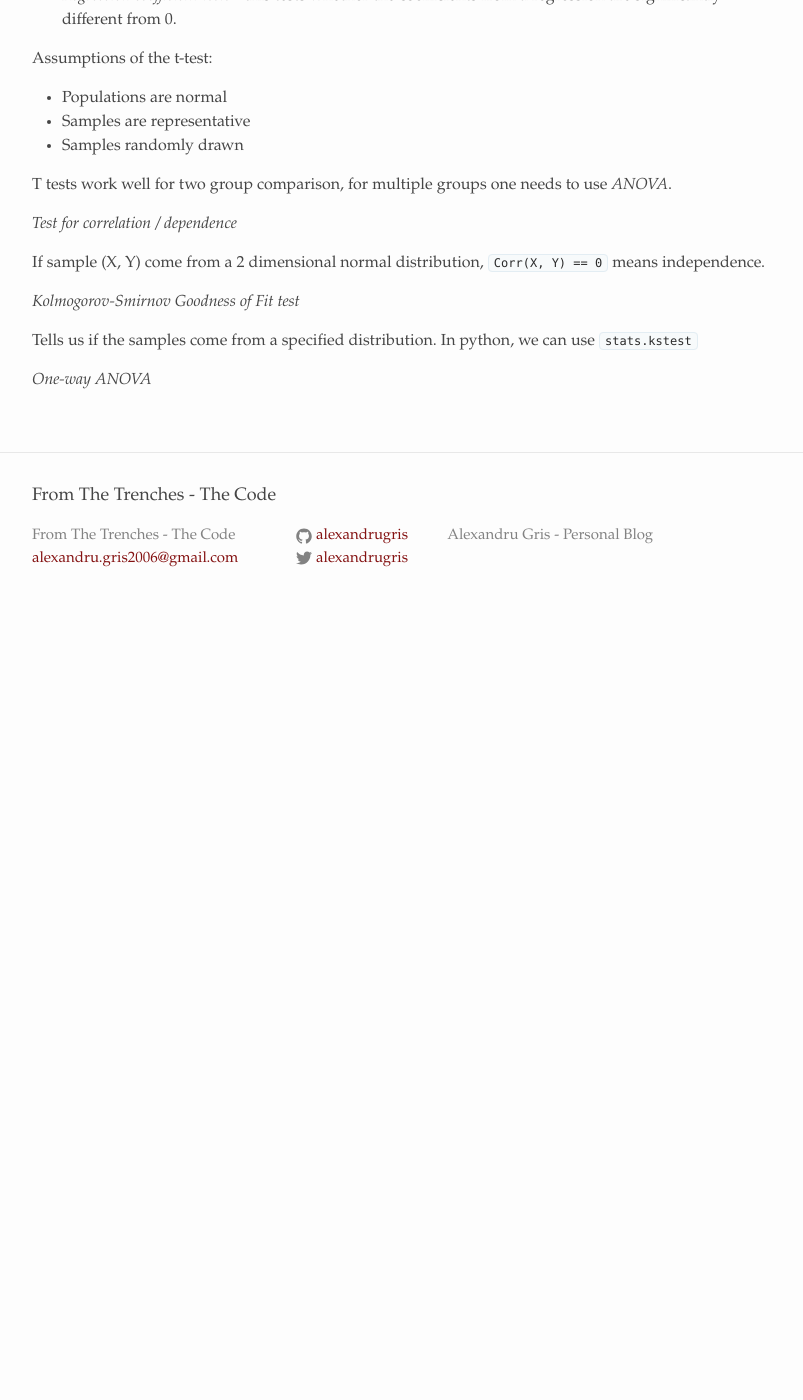
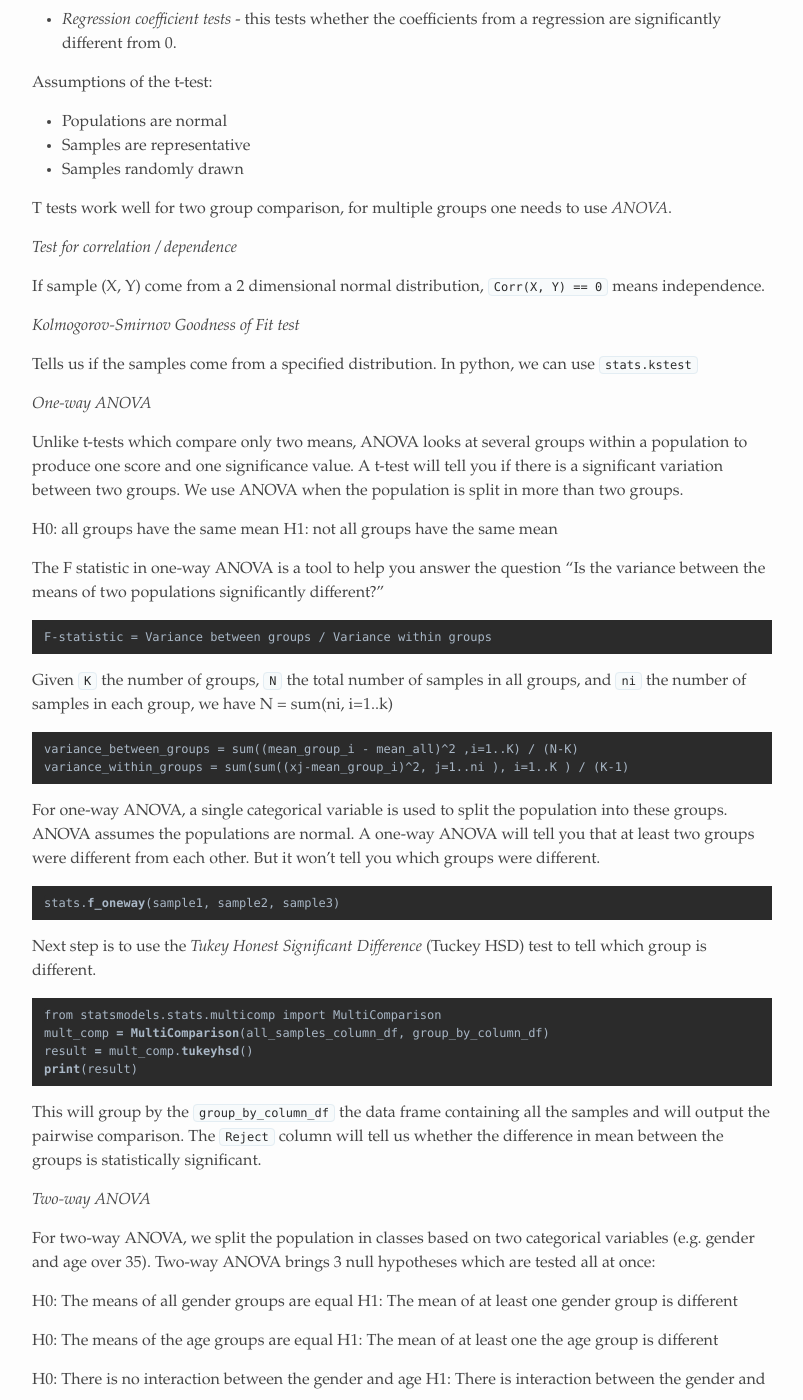
Before and after one commit to alexandrugris/my-jekyll-tech-blog, a Jekyll site: the page built from MyBlog/_posts/2019-12-27-stats-again.markdown, in a window 1280 px wide and 1400 px high, scrolled down 4754 px. Shown: the whole window, without its empty margins (238-1041 px from the left). Built offline with Jekyll 4.4.1, drawn with Linux system fonts in a browser that asks for light colours; before the commit the page ends 5384 px from its top, so only the background shows below that; some of the changed text lies outside the part shown.

Commit message:
updated with tests

````diff
--- a/MyBlog/_posts/2019-12-27-stats-again.markdown
+++ b/MyBlog/_posts/2019-12-27-stats-again.markdown
@@ -126,7 +128,6 @@ A good estimator has low variance and low bias, preferably 0. Bias is the differ
 *Hypothesis Testing*
 
 H0 - null hypothesis, it is considered true until proven false. It is usually in the form 'there is no relationship' or 'there is no effect'.
-
 H1 - alternative hypothesis, it asserts that there is a relationship or a significant effect.
 
 Hypothesis testing does not prove the H1, but rather says there is a low probability (usually under 5%) that H0 can occur. There is still a possibility, usually under 5%, that H0 still occurs, but it is considered low. The p-values, which are used in hypothesis testing, represent the probability that we observe H1 given that H0 is true. The 5% above is called significance level and it depends on the application.
@@ -210,3 +211,65 @@ If sample (X, Y) come from a 2 dimensional normal distribution, `Corr(X, Y) == 0
 Tells us if the samples come from a specified distribution. In python, we can use `stats.kstest`
 
 *One-way ANOVA*
+
+Unlike t-tests which compare only two means, ANOVA looks at several groups within a population to produce one score and one significance value. A t-test will tell you if there is a significant variation between two groups. We use ANOVA when the population is split in more than two groups.
+
+H0: all groups have the same mean
+H1: not all groups have the same mean
+
+The F statistic in one-way ANOVA is a tool to help you answer the question “Is the variance between the means of two populations significantly different?"
+
+```
+F-statistic = Variance between groups / Variance within groups
+```
+
+Given `K` the number of groups, `N` the total number of samples in all groups, and `ni` the number of samples in each group, we have N = sum(ni, i=1..k)
+
+```
+variance_between_groups = sum((mean_group_i - mean_all)^2 ,i=1..K) / (N-K)
+variance_within_groups = sum(sum((xj-mean_group_i)^2, j=1..ni ), i=1..K ) / (K-1)
+```
+
+For one-way ANOVA, a single categorical variable is used to split the population into these groups. ANOVA assumes the populations are normal. A one-way ANOVA will tell you that at least two groups were different from each other. But it won’t tell you which groups were different.
+
+```python
+stats.f_oneway(sample1, sample2, sample3)
+```
+
+Next step is to use the *Tukey Honest Significant Difference* (Tuckey HSD) test to tell which group is different.
+
+```python
+from statsmodels.stats.multicomp import MultiComparison
+mult_comp = MultiComparison(all_samples_column_df, group_by_column_df)
+result = mult_comp.tukeyhsd()
+print(result)
+```
+
+This will group by the `group_by_column_df` the data frame containing all the samples and will output the pairwise comparison. The `Reject` column will tell us whether the difference in mean between the groups is statistically significant.
+
+
+*Two-way ANOVA*
+
+For two-way ANOVA, we split the population in classes based on two categorical variables (e.g. gender and age over 35). Two-way ANOVA brings 3 null hypotheses which are tested all at once:
+
+H0: The means of all gender groups are equal
+H1: The mean of at least one gender group is different
+
+H0: The means of the age groups are equal
+H1: The mean of at least one the age group is different
+
+H0: There is no interaction between the gender and age
+H1: There is interaction between the gender and age
+
+```python
+import pandas as pd
+import statsmodels.api as sm
+from statsmodels.formula.api import ols
+from statsmodels.stats.anova import anova_lm
+import matplotlib.pyplot as plt
+
+formula = 'cnt ~ C(age) + C(gender) + C(age):C(gender)'
+#formula = 'cnt ~ C(age) * C(gender)'
+model = ols(formula, data).fit()
+results = anova_lm(model, typ=2)
+```
````
Also changed, not shown: other parts of MyBlog/_posts/2019-12-27-stats-again.markdown (+2 -0 lines).
